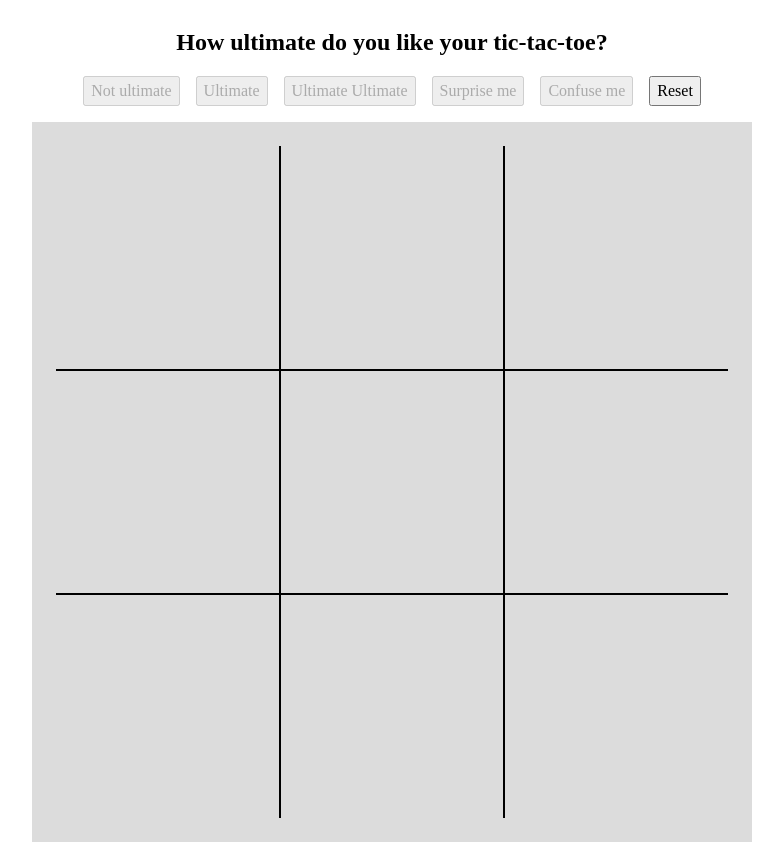
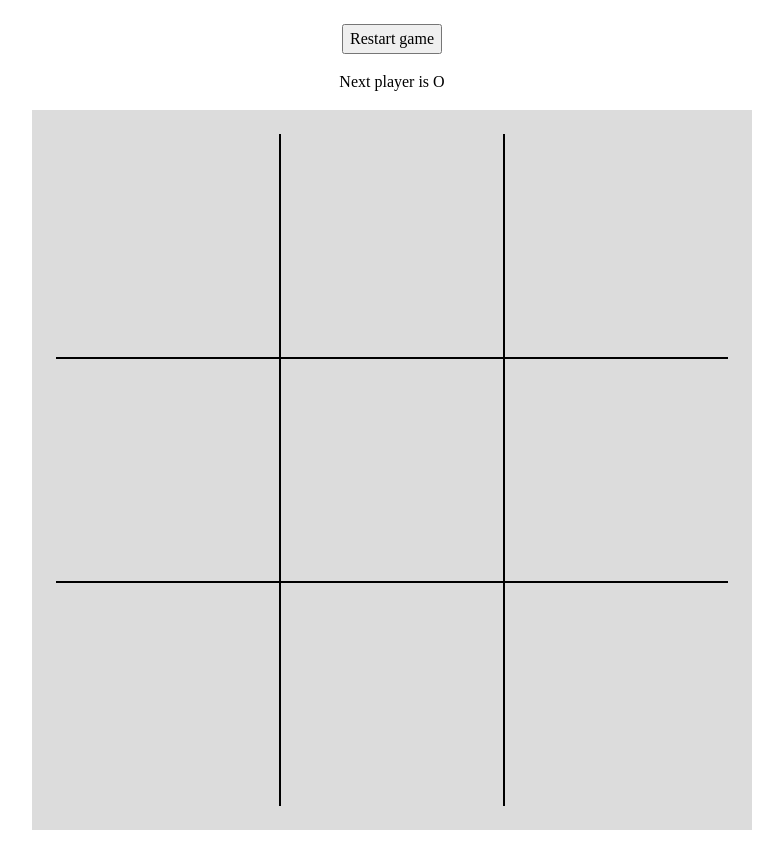
Before and after one commit to jdw1996/ttt, a React (Create React App) app: page / in a window 1280 px wide. Both pictures are taken after a click on the button "Not ultimate". Shown: the whole page, without its empty margins (248-1031 px from the left). Built offline with nearby package versions, Linux system fonts and the light colour scheme.

Commit message:
Improve menu

```diff
--- a/src/App.tsx
+++ b/src/App.tsx
@@ -28,7 +28,7 @@ const takeTurnHelper = (player: Player, square: Square, pathAcc: Position[]): Sq
 function App() {
   const [nextPlayer, setNextPlayer] = useState<Player.O | Player.X>(Player.O);
   const [activePath, setActivePath] = useState<Position[]>([]);
-  const [board, setBoard] = useState<Square>(Player._);
+  const [board, setBoard] = useState<Square | null>(null);
 
   const nextTurn = () => {
     // Toggle the next player.
@@ -41,6 +41,10 @@ function App() {
     }
 
     setBoard((oldBoard) => {
+      if (oldBoard === null) {
+        return null;
+      }
+
       const newBoard = takeTurnHelper(nextPlayer, structuredClone(oldBoard), path);
 
       let prospectiveActivePath = path.slice(1);
@@ -69,14 +73,15 @@ function App() {
             setActivePath([]);
             setBoard(generateBlankSquare(depth, isRandom, isTopLevel));
           }}
-          isGameOver={board === Player.O || board === Player.X}
+          isGameInProgress={board !== null}
+          nextPlayer={nextPlayer}
           resetBoard={() => {
             setNextPlayer(Player.O);
             setActivePath([]);
-            setBoard(Player._);
+            setBoard(null);
           }}
         />
-        <Game path={[]} board={board} />
+        {board && <Game path={[]} board={board} />}
       </div>
     </GameContext.Provider>
   );
--- a/src/Game.tsx
+++ b/src/Game.tsx
@@ -21,12 +21,6 @@ function Game({ board, path }: GameProps) {
     [activePath, path],
   );
 
-  useEffect(() => {
-    if (board === Player.X || board === Player.O) {
-      setWinner(board);
-    }
-  }, [board]);
-
   const positionToSquare = (position: Position) => {
     // Typescript isn't smart enough to let me use isMultiSquare here.
     if (!Array.isArray(board)) {
@@ -35,6 +29,12 @@ function Game({ board, path }: GameProps) {
 
     return <Game path={[...path, position]} board={board[position]} />;
   };
+
+  useEffect(() => {
+    if (board === Player.X || board === Player.O) {
+      setWinner(board);
+    }
+  }, [board]);
 
   return (
     <div
--- a/src/Menu.tsx
+++ b/src/Menu.tsx
@@ -1,83 +1,68 @@
 import React, { useEffect, useState } from 'react';
 import './Menu.css';
+import { Player } from './constants';
 
 type MenuProps = {
   createNewBoard: (depth: number, isRandom: boolean, isTopLevel: boolean) => void;
-  isGameOver: boolean;
+  isGameInProgress: boolean;
+  nextPlayer: Player;
   resetBoard: () => void;
 };
 
-function Menu({ createNewBoard, isGameOver, resetBoard }: MenuProps) {
-  const [isSelectionMade, setIsSelectionMade] = useState(false);
-
-  useEffect(() => {
-    if (isGameOver) {
-      setIsSelectionMade(false);
-    }
-  }, [isGameOver]);
-
-  return (
+const Menu = ({ createNewBoard, isGameInProgress, nextPlayer, resetBoard }: MenuProps) => (
   <div className="menu-wrapper">
+    {!isGameInProgress && (
+      <>
         <h2>How ultimate do you like your tic-tac-toe?</h2>
         <div className="options">
           <button
-          disabled={isSelectionMade}
             onClick={() => {
               createNewBoard(1, false, true);
-            setIsSelectionMade(true);
             }}
           >
             Not ultimate
           </button>
           <button
-          disabled={isSelectionMade}
             onClick={() => {
               createNewBoard(2, false, true);
-            setIsSelectionMade(true);
             }}
           >
             Ultimate
           </button>
           <button
-          disabled={isSelectionMade}
             onClick={() => {
               createNewBoard(3, false, true);
-            setIsSelectionMade(true);
             }}
           >
             Ultimate Ultimate
           </button>
           <button
-          disabled={isSelectionMade}
             onClick={() => {
               const rand = Math.random();
               createNewBoard(rand < 1 / 3 ? 1 : rand > 2 / 3 ? 3 : 2, false, true);
-            setIsSelectionMade(true);
             }}
           >
             Surprise me
           </button>
           <button
-          disabled={isSelectionMade}
             onClick={() => {
               createNewBoard(3, true, true);
-            setIsSelectionMade(true);
             }}
           >
             Confuse me
           </button>
-        <button
-          disabled={!isSelectionMade}
-          onClick={() => {
-            resetBoard();
-            setIsSelectionMade(false);
-          }}
-        >
-          Reset
+        </div>
+      </>
+    )}
+    {isGameInProgress && (
+      <>
+        <button disabled={!isGameInProgress} onClick={resetBoard}>
+          Restart game
         </button>
-      </div>
+        <div>Next player is {nextPlayer === Player.X ? 'X' : 'O'}</div>
+      </>
+    )}
   </div>
 );
-}
 
 export default Menu;
```
Lines whose indentation alone changed are shown as unchanged.
